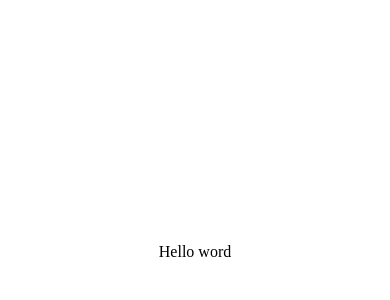
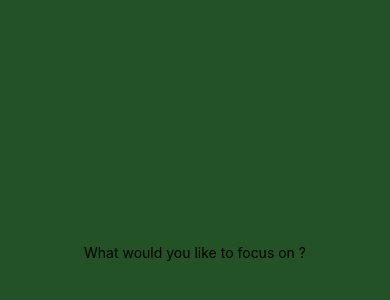
Before and after one commit to daniyaniazi/Focus-Time, a React Native app: screen / in a window 390 px wide. Shown: the part 170-470 px from the top of the page. Built offline with nearby package versions, Linux system fonts and the light colour scheme.

Commit message:
A simple Text component

```diff
--- a/App.js
+++ b/App.js
@@ -1,14 +1,25 @@
-import React from "react";
-import { StyleSheet, View } from "react-native";
+import React, { useState } from "react";
+import { StyleSheet, View, Text } from "react-native";
+import { Focus } from "./src/features/focus/Focus";
 
+// this file exports App
 export default function App() {
-  return <View style={styles.container}>Hello word</View>;
+  const [focusSubject, setFocusSubject] = useState(null);
+  return (
+    <View style={styles.container}>
+      {focusSubject ? (
+        <Text>Here is where i am going to build a time</Text>
+      ) : (
+        <Focus />
+      )}
+    </View>
+  );
 }
 
 const styles = StyleSheet.create({
   container: {
     flex: 1,
-    backgroundColor: "#fff",
+    backgroundColor: "#225225",
     alignItems: "center",
     justifyContent: "center"
   }
--- /dev/null
+++ b/src/features/focus/Focus.js
@@ -0,0 +1,11 @@
+import React from "react";
+import { StyleSheet, View, Text } from "react-native";
+
+// named export
+export const Focus = () => {
+  return (
+    <View>
+      <Text>What would you like to focus on ?</Text>
+    </View>
+  );
+};
```
